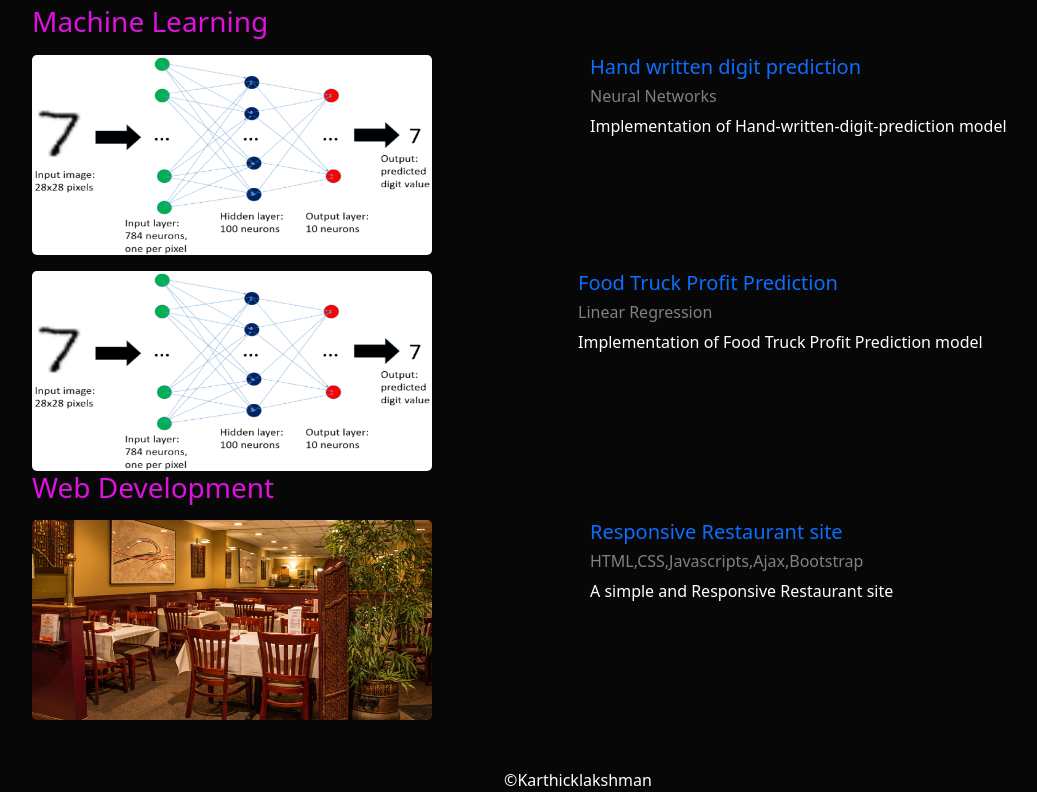
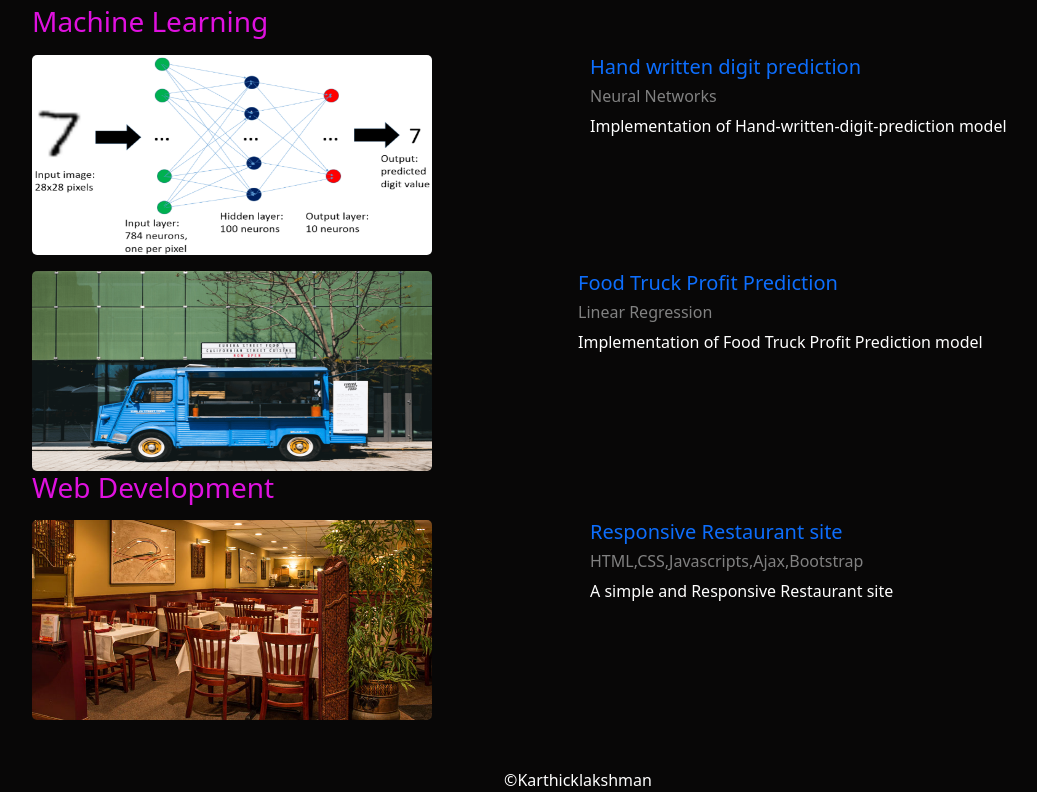
Before and after one commit to shrivijay823/portfolio, a plain HTML site: page public/index.html in a window 1280 px wide. Shown: the part 2644-3436 px from the top of the page, without its empty margins (62-1099 px from the left). Drawn offline with nearby package versions, Linux system fonts and the light colour scheme; some packages are replaced by stand-ins of ours.

Commit message:
07/10/2021 Updated

```diff
--- a/public/index.html
+++ b/public/index.html
@@ -219,7 +219,7 @@
               </div>
               <div class="row mt-3">
                 <div class="col-lg-6 d-lg-block d-md-none d-sm-none d-none">
-                  <img class="cover" src="images/HwDR.png" alt="Hand Written Digit Prediction">
+                  <img class="cover" src="images/food-truck-statistics.png" alt="Hand Written Digit Prediction">
                 </div>
                 <div class="col-lg-6 col-md-12 col-sm-12">
                   <a target="blank" href="https://github.com/shrivijay823/food-truck-profit-prediction"><h5>Food Truck Profit Prediction</h5></a>
```
Also changed, not shown: public/images/food-truck-statistics.png (added).
